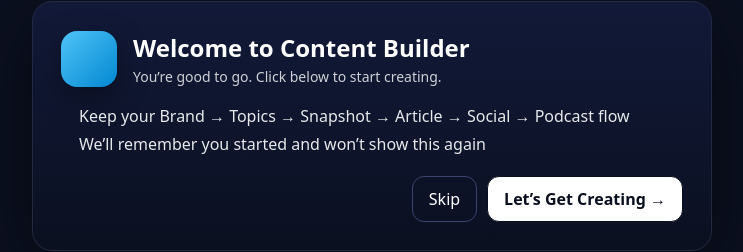
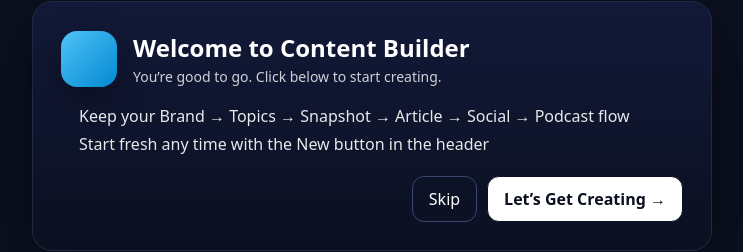
Before and after one commit to kevindbannister/Content-Builder, a React (Vite) app: page / in a window 1280 px wide. Shown: the part 274-526 px from the top of the page, without its empty margins (268-1011 px from the left). Built offline with nearby package versions, Linux system fonts and the light colour scheme.

Commit message:
Show welcome overlay on load and new session

```diff
--- a/src/App.jsx
+++ b/src/App.jsx
@@ -939,14 +939,7 @@ function ContentOSApp() {
     welcome: false,
     brand: false,
   });
-  const [showWelcome, setShowWelcome] = useState(() => {
-    if (typeof window === "undefined") return true;
-    try {
-      return localStorage.getItem("contentos.hideWelcome") !== "1";
-    } catch {
-      return true;
-    }
-  });
+  const [showWelcome, setShowWelcome] = useState(true);
   const [refdata, setRefdata] = useLocal("contentos.refdata", {
     headers: [],
     rows: [],
@@ -1204,6 +1197,7 @@ function ContentOSApp() {
     setN8N({ webhook: "" });
     setRefdata({ headers: [], rows: [] });
     setView("welcome");
+    setShowWelcome(true);
     try {
       window.location.hash = "welcome";
     } catch {}
--- a/src/WelcomeOverlay.jsx
+++ b/src/WelcomeOverlay.jsx
@@ -47,13 +47,12 @@ export default function WelcomeOverlay({ onStart }) {
 
         <ul style={{ opacity: 0.9, lineHeight: 1.7, margin: "0 0 18px 18px" }}>
           <li>Keep your Brand → Topics → Snapshot → Article → Social → Podcast flow</li>
-          <li>We’ll remember you started and won’t show this again</li>
+          <li>Start fresh any time with the New button in the header</li>
         </ul>
 
         <div style={{ display: "flex", gap: 10, justifyContent: "flex-end" }}>
           <button
             onClick={() => {
-              localStorage.setItem("contentos.hideWelcome", "1");
               onStart?.();
             }}
             style={{
@@ -69,7 +68,6 @@ export default function WelcomeOverlay({ onStart }) {
           </button>
           <button
             onClick={() => {
-              localStorage.setItem("contentos.hideWelcome", "1");
               onStart?.();
             }}
             style={{
```
Also changed, not shown: 5 other files (tests, documents, lock files or other folders).
